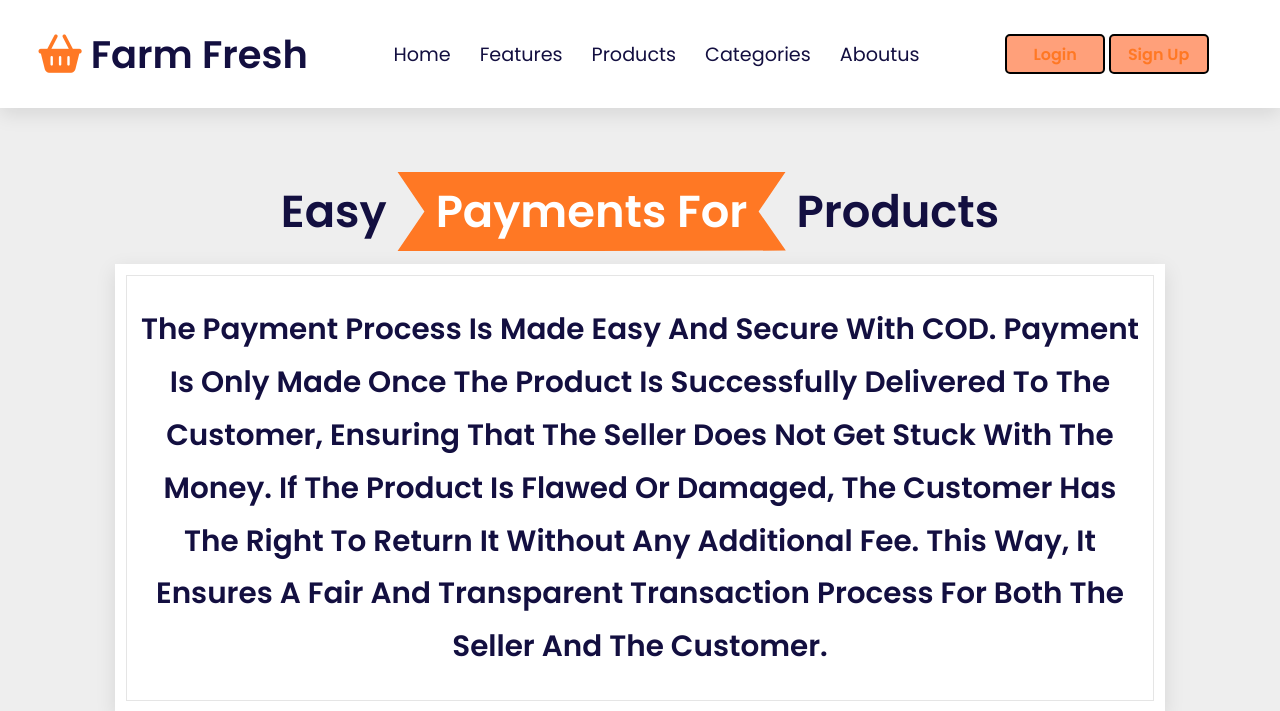
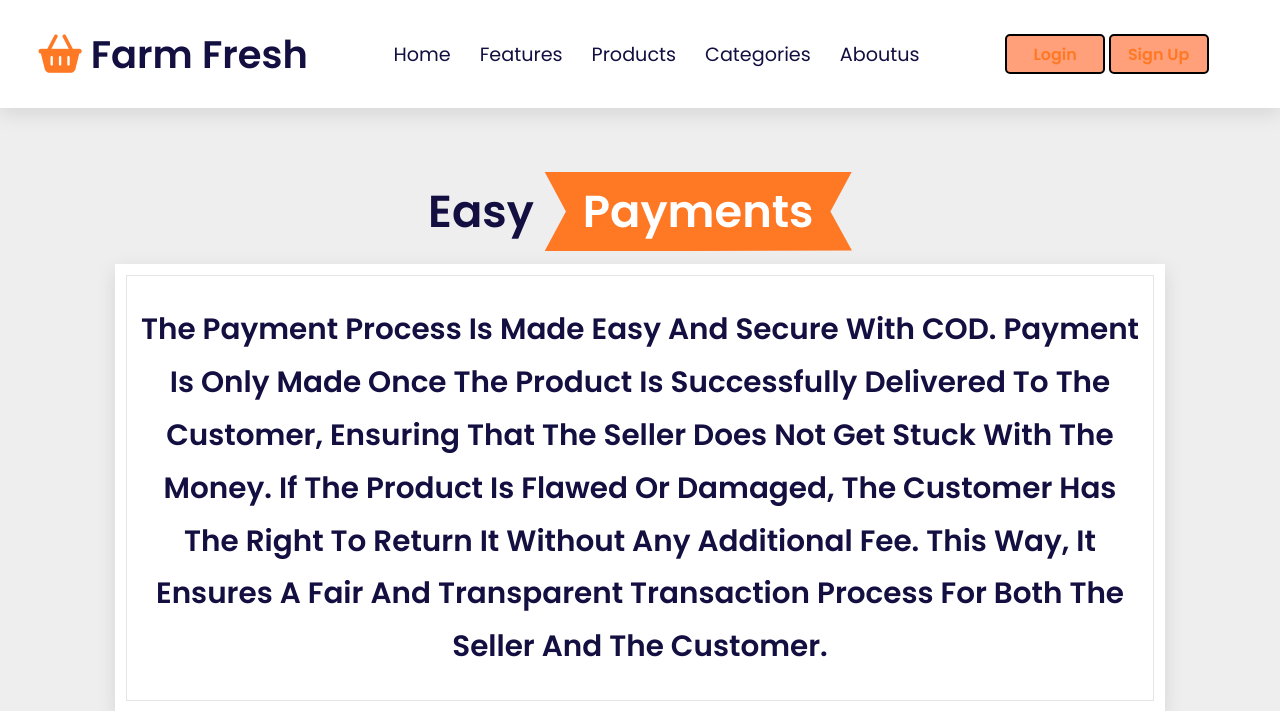
Before and after one commit to DeviKumaran49/Farm-Fresh, a Flask app: page /feature3.html in a window 1280 px wide. Shown: the top 711 px of the page. Run offline with Flask 3, Linux system fonts and the light colour scheme.

Commit message:
leena chnages

```diff
--- a/templates/feature3.html
+++ b/templates/feature3.html
@@ -37,7 +37,7 @@
 
 <section class="features" id="features">
 
-    <h1 class="heading"> easy  <span>payments for</span> products </h1>
+    <h1 class="heading"> easy  <span>payments </span> </h1>
 
         <div class="box-container">
 
```
Also changed, not shown: admin.db.
